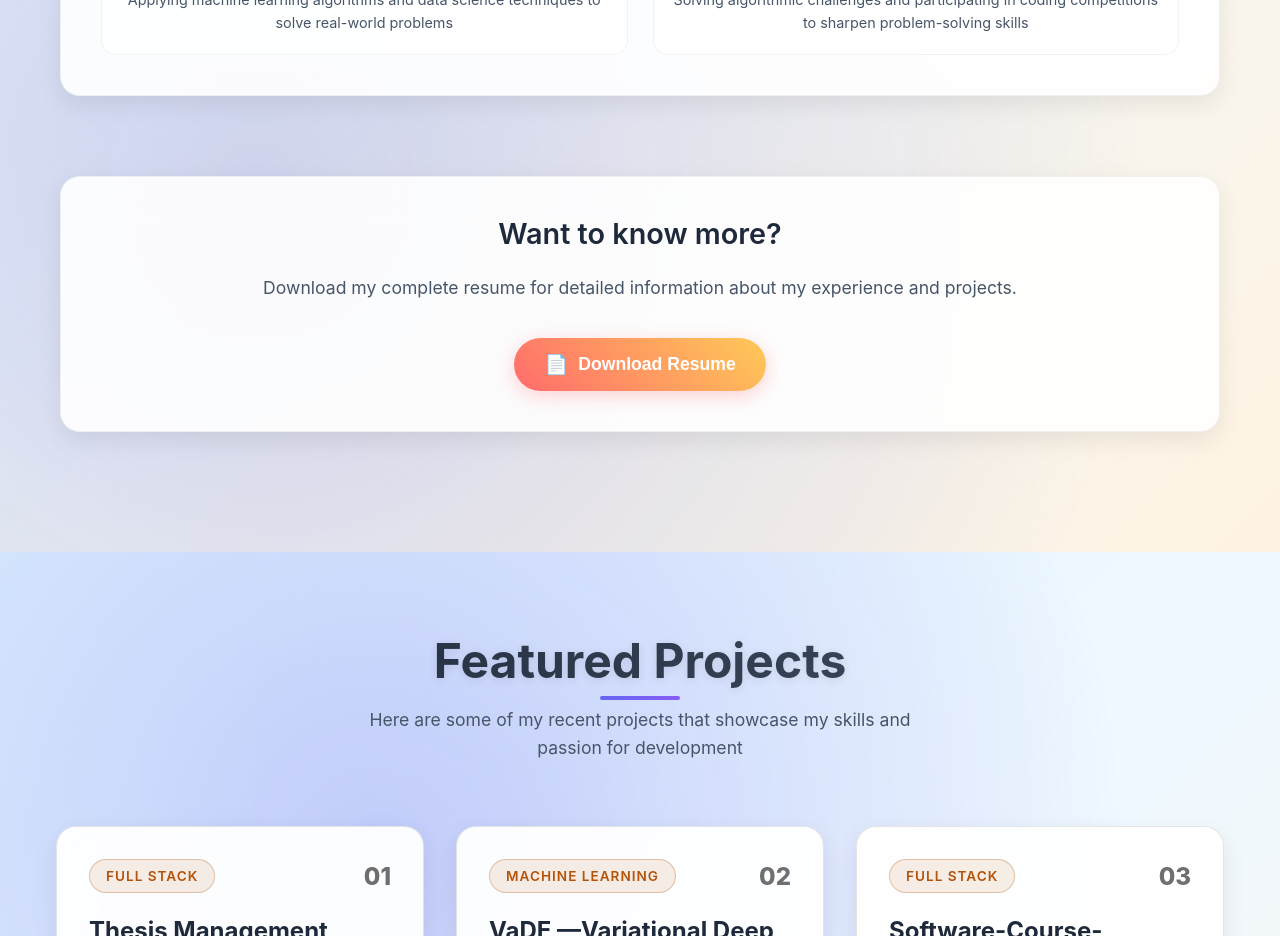
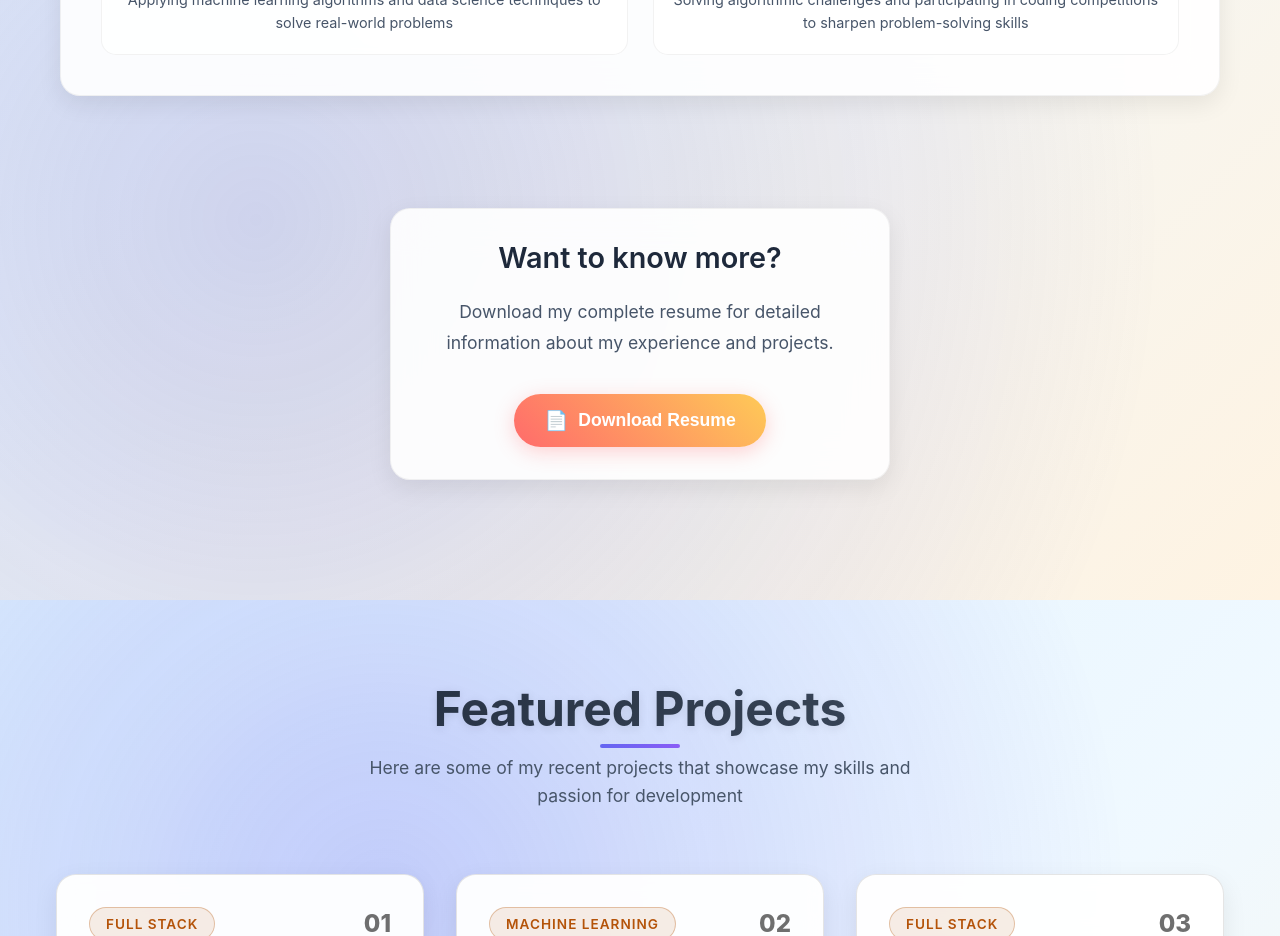
Before and after one commit to Nafiz68/Nafiz68.github.io, a React (Create React App) app: page / in a window 1280 px wide. Shown: the part 2100-3036 px from the top of the page. Built offline with nearby package versions, Linux system fonts and the light colour scheme.

Commit message:
mobile issues fixed

```diff
--- a/src/components/About.js
+++ b/src/components/About.js
@@ -27,27 +27,13 @@ const About = () => {
   }, []);
 
   const handleDownloadCV = () => {
-    try {
-      // Create a download link for CV
-      const link = document.createElement('a');
-      link.href = '/resume.pdf'; // You'll need to add your resume.pdf to the public folder
-      link.download = 'CV_Nafiz_Khan_BSc_CSE.pdf';
-
-      // For mobile compatibility, add the link to DOM briefly
-      document.body.appendChild(link);
-      link.click();
-      document.body.removeChild(link);
-
-      // Fallback for mobile devices - open in new tab if download fails
-      setTimeout(() => {
-        if (!document.hidden) {
-          window.open('/resume.pdf', '_blank');
-        }
-      }, 1000);
-    } catch (error) {
-      // Final fallback - direct navigation
-      window.open('/resume.pdf', '_blank');
-    }
+    // Direct download approach
+    const link = document.createElement('a');
+    link.href = '/resume.pdf';
+    link.download = 'Nafiz_Khan_Resume.pdf';
+    document.body.appendChild(link);
+    link.click();
+    document.body.removeChild(link);
   };
 
 
@@ -131,7 +117,24 @@ const About = () => {
             <div className="cv-card">
               <h3>Want to know more?</h3>
               <p>Download my complete resume for detailed information about my experience and projects.</p>
-              <button className="cv-button" onClick={handleDownloadCV}>
+              <button
+                className="cv-button"
+                onClick={handleDownloadCV}
+                style={{
+                  background: 'linear-gradient(45deg, #ff6b6b, #feca57)',
+                  color: 'white',
+                  border: 'none',
+                  padding: '15px 30px',
+                  borderRadius: '50px',
+                  fontSize: '1.1rem',
+                  fontWeight: '600',
+                  cursor: 'pointer',
+                  display: 'inline-flex',
+                  alignItems: 'center',
+                  gap: '10px',
+                  marginTop: '20px'
+                }}
+              >
                 <span className="cv-icon">📄</span>
                 Download Resume
               </button>
--- a/src/styles/About.css
+++ b/src/styles/About.css
@@ -10,6 +10,40 @@
 @media (max-width: 768px) {
   .about-section {
     padding: 80px 0;
+  }
+
+  /* Center align all content on mobile */
+  .story-card h3,
+  .education-card h3,
+  .objectives-card h3,
+  .cv-card h3,
+  .about-header h2,
+  .section-title {
+    text-align: center;
+  }
+
+  .story-card p,
+  .education-card p,
+  .cv-card p {
+    text-align: center;
+  }
+
+  .education-item {
+    justify-content: center;
+    text-align: center;
+  }
+
+  .education-details {
+    text-align: center;
+  }
+
+  .achievements h4 {
+    text-align: center;
+  }
+
+  .achievements ul {
+    text-align: center;
+    list-style-position: inside;
   }
 }
 
@@ -310,6 +344,11 @@
     flex-direction: column;
     text-align: center;
     gap: 15px;
+    align-items: center; /* Center the icon and content */
+  }
+
+  .education-icon {
+    align-self: center; /* Ensure icon is centered */
   }
 }
 
@@ -459,31 +498,57 @@
 }
 
 /* CV Download */
+.cv-download {
+  width: 100%;
+  display: flex;
+  justify-content: center;
+  margin-top: 2rem;
+}
+
 .cv-card {
   text-align: center;
   margin-top: 40px;
+  padding: 2rem;
+  background: var(--card-background);
+  border-radius: 20px;
+  border: 1px solid var(--border-color);
+  max-width: 500px;
+  width: 100%;
 }
 
 .cv-button {
-  background: linear-gradient(45deg, #ff6b6b, #feca57);
-  color: white;
-  border: none;
+  background: linear-gradient(45deg, #ff6b6b, #feca57) !important;
+  color: white !important;
+  border: none !important;
   padding: 15px 30px;
   border-radius: 50px;
   font-size: 1.1rem;
   font-weight: 600;
-  cursor: pointer;
+  cursor: pointer !important;
   transition: all 0.3s ease;
-  display: inline-flex;
+  display: inline-flex !important;
   align-items: center;
   gap: 10px;
   margin-top: 20px;
   box-shadow: 0 5px 20px rgba(255, 107, 107, 0.3);
+  text-decoration: none;
+  outline: none;
+  user-select: none;
+  visibility: visible !important;
+  opacity: 1 !important;
+  z-index: 10;
+  position: relative;
 }
 
 .cv-button:hover {
   transform: translateY(-3px);
   box-shadow: 0 10px 30px rgba(255, 107, 107, 0.4);
+  background: linear-gradient(45deg, #ff5252, #ffb300);
+}
+
+.cv-button:active {
+  transform: translateY(-1px);
+  box-shadow: 0 5px 15px rgba(255, 107, 107, 0.5);
 }
 
 .cv-icon {
@@ -641,5 +706,11 @@
   .objectives-card,
   .cv-card {
     padding: 25px 15px;
+    text-align: center; /* Center all content on small mobile */
+  }
+
+  .cv-button {
+    margin: 0 auto; /* Center the button on small mobile */
+    display: block;
   }
 }
--- a/src/styles/Contact.css
+++ b/src/styles/Contact.css
@@ -563,6 +563,7 @@
   .contact-form-container {
     padding: 2rem 1.5rem;
     position: static;
+    text-align: center; /* Center form content */
   }
 
   .contact-method {
@@ -593,6 +594,11 @@
   .contact-info-card,
   .contact-form-container {
     padding: 1.5rem 1rem;
+    text-align: center; /* Center form content on mobile */
+  }
+
+  .contact-form {
+    text-align: left; /* Keep form fields left-aligned for usability */
   }
 
   .form-group input,
@@ -603,6 +609,8 @@
   .submit-btn {
     font-size: 1rem;
     min-height: 48px;
+    margin: 0 auto; /* Center the button */
+    margin-top: 1rem;
   }
 
   .contact-methods {
--- a/src/styles/Hero.css
+++ b/src/styles/Hero.css
@@ -96,6 +96,16 @@
     gap: 3rem;
     text-align: center;
     padding: 0 1rem;
+    display: flex;
+    flex-direction: column;
+  }
+
+  .hero-image {
+    order: 1; /* Profile picture first */
+  }
+
+  .hero-text {
+    order: 2; /* Text content after picture */
   }
 }
 
--- a/src/styles/Projects.css
+++ b/src/styles/Projects.css
@@ -303,14 +303,15 @@
   }
 
   .project-header {
-    flex-direction: column;
-    align-items: flex-start;
+    flex-direction: row; /* Keep horizontal layout like desktop */
+    align-items: center;
+    justify-content: space-between; /* Category left, number right */
     gap: 1rem;
   }
 
   .project-number {
     font-size: 1.3rem;
-    align-self: flex-end;
+    align-self: auto; /* Remove the flex-end override */
   }
 
   .project-links {
--- a/src/styles/Skills.css
+++ b/src/styles/Skills.css
@@ -327,6 +327,12 @@
     gap: 1.5rem;
   }
 
+  /* Center the 5th item when there are 5 items total */
+  .circular-skill:nth-child(5) {
+    grid-column: 2 / 3; /* Place in the middle column */
+    grid-row: 2; /* Second row */
+  }
+
   .skill-item:hover {
     transform: none;
   }
@@ -341,4 +347,10 @@
     grid-template-columns: repeat(2, 1fr);
     gap: 1.2rem;
   }
+
+  /* Center the 5th item on mobile when there are 5 items total */
+  .circular-skill:nth-child(5) {
+    grid-column: 1 / 3; /* Span both columns */
+    justify-self: center; /* Center within the spanned area */
+  }
 }
```
